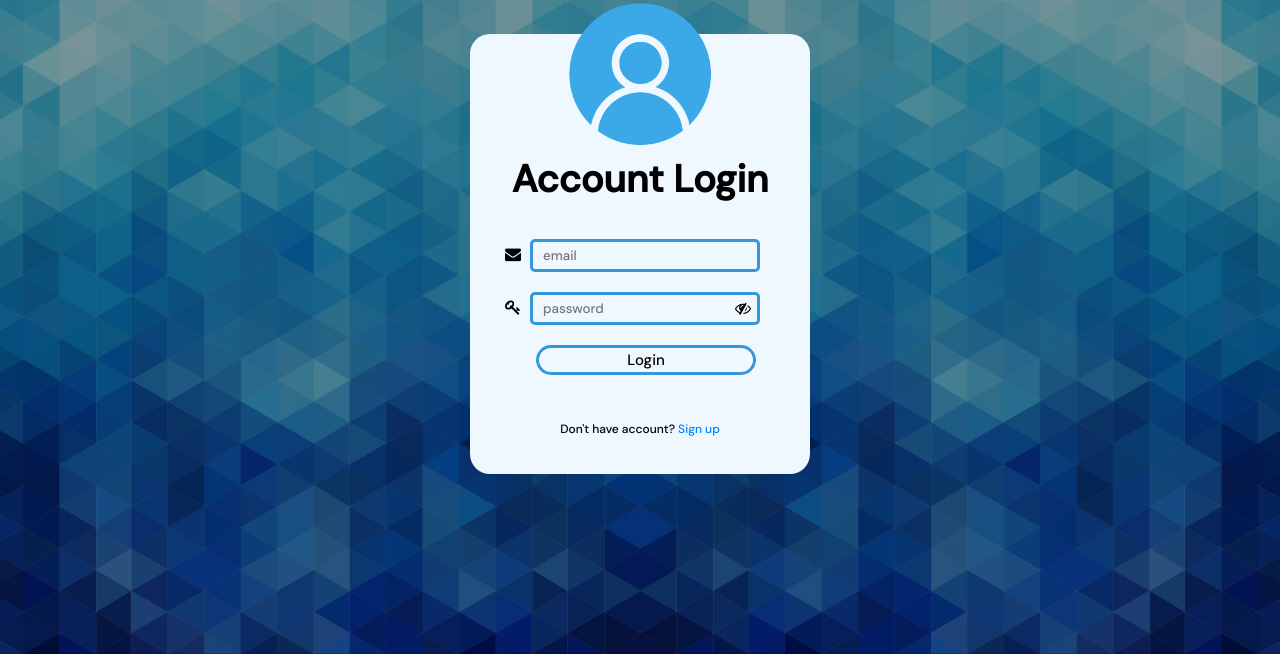
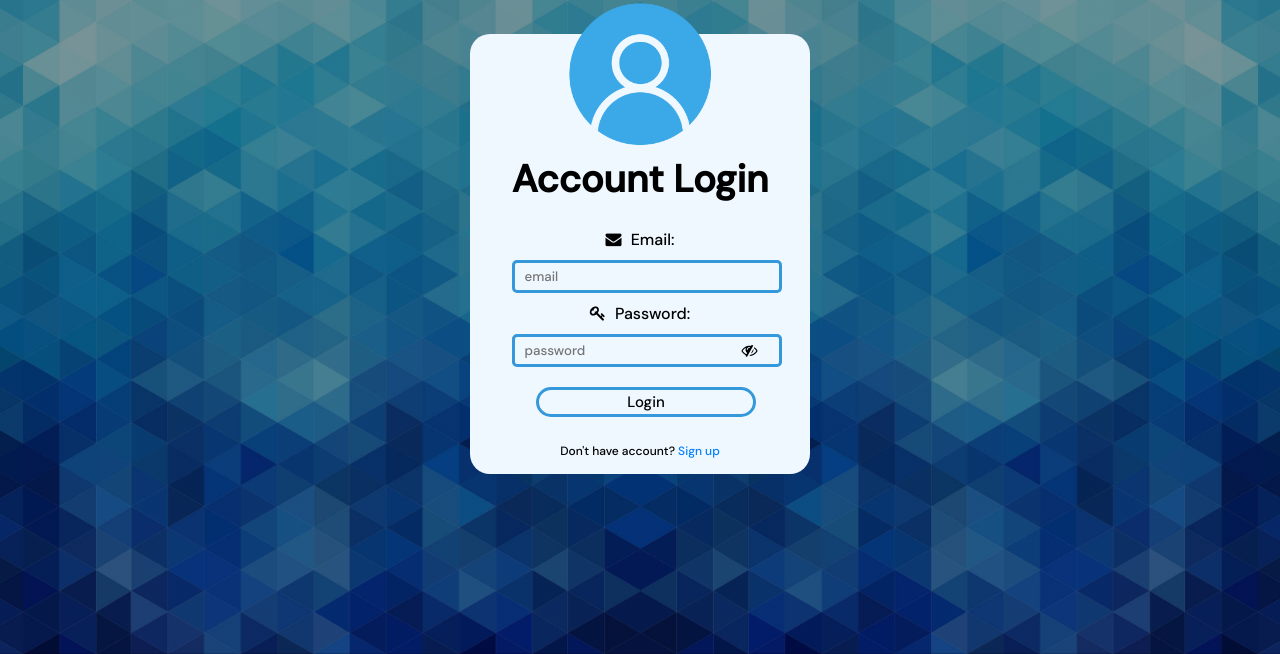
Before and after one commit to PEser28/data-validation, a PHP site: page /login.html in a window 1280 px wide. Shown: the part 146-800 px from the top of the page. Run offline with PHP 8.4, Linux system fonts and the light colour scheme.

Commit message:
Edited the text box

```diff
--- a/login.html
+++ b/login.html
@@ -11,10 +11,10 @@
 	<img class ="logo" src="logo.png"></a>
 	<h1 class ="header">Account Login</h1>
 	<i class="fa fa-envelope"></i>
-	<input type="text" name="paolo" placeholder="email" required>
+	Email: <input type="text" name="paolo" placeholder="email" required>
 	<div></div>
 	<i class="fa fa-key"></i>
-	<input type="password" name="james" placeholder="password" id ="myInput" required>
+	Password: <input type="password" name="james" placeholder="password" id ="myInput" required>
 	<span class ="eye" onclick ="myFunction()">
 	<i id ="hide1" class="fa fa-eye"></i>
 	<i id ="hide2" class="fa fa-eye-slash"></i>
--- a/style2.1.css
+++ b/style2.1.css
@@ -22,10 +22,10 @@ body{
 	border: 0;
 	background: none;
 	margin: 10px auto;
-	margin-right: 15px;
+	margin-left: 13px;
 	border: 3px solid #3498db;
 	padding: 5px 10px;
-	width: 230px;
+	width: 270px;
 	outline: none;
 	color: black;
 	border-radius: 5px;
@@ -80,6 +80,7 @@ body{
 	color: #0080ff;
 }
 .suptxt{
+	margin-top: -20px;
 	font-size: 12px;
 }
 span{
```
